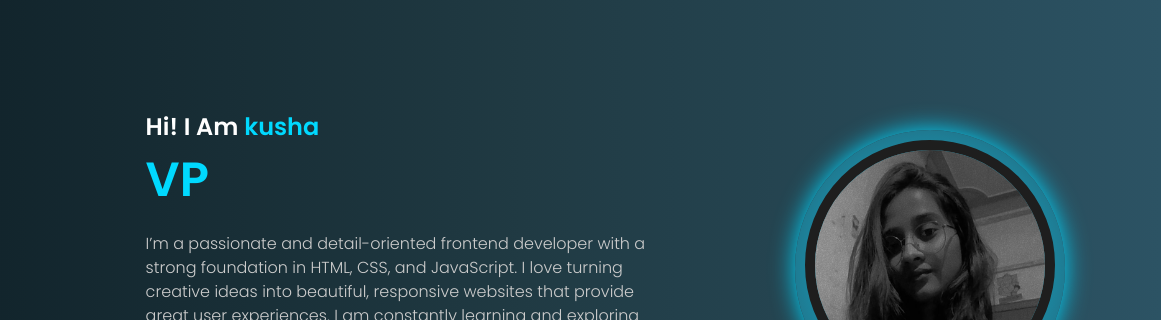
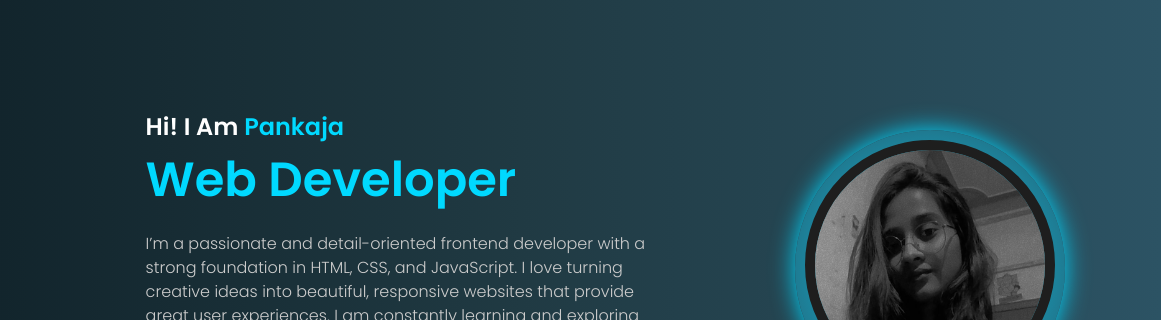
Before and after one commit to apankaja/protfolio-file, a plain HTML site: page index.html in a window 1280 px wide. Shown: the part 160-480 px from the top of the page, 119-1280 px from the left. Drawn offline with Linux system fonts and the light colour scheme.

Commit message:
name changes

```diff
--- a/index.html
+++ b/index.html
@@ -24,8 +24,8 @@
         <i class="fab fa-twitter"></i>
         </div>
      <div class="text">
-        <h3>Hi! I Am <span>kusha</span></h3>
-        <h1>VP</h1>
+        <h3>Hi! I Am <span>Pankaja</span></h3>
+        <h1>Web Developer</h1>
         <p>I’m a passionate and detail-oriented frontend developer with a strong foundation in HTML, CSS, and JavaScript. I love turning creative ideas into beautiful, responsive websites that provide great user experiences. I am constantly learning and exploring new technologies to grow in the world of web development.</p>
 
 
```
